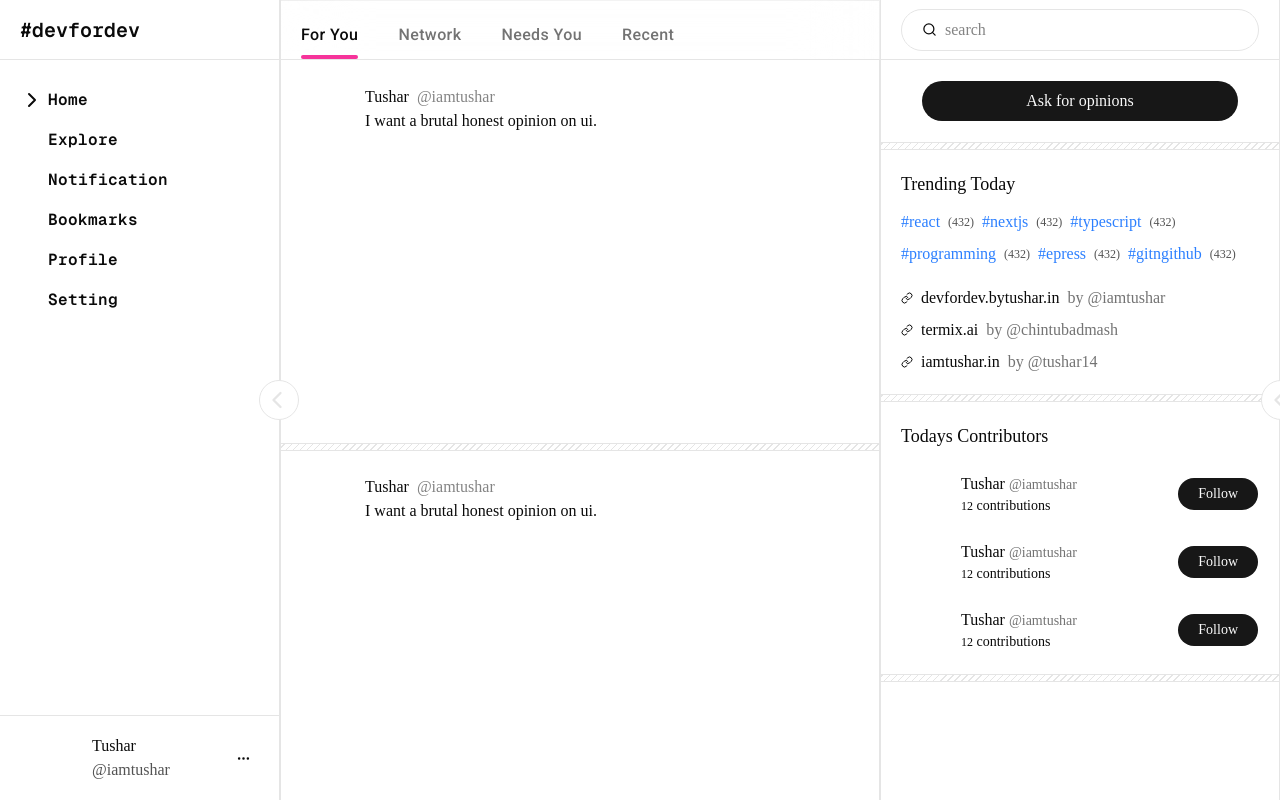
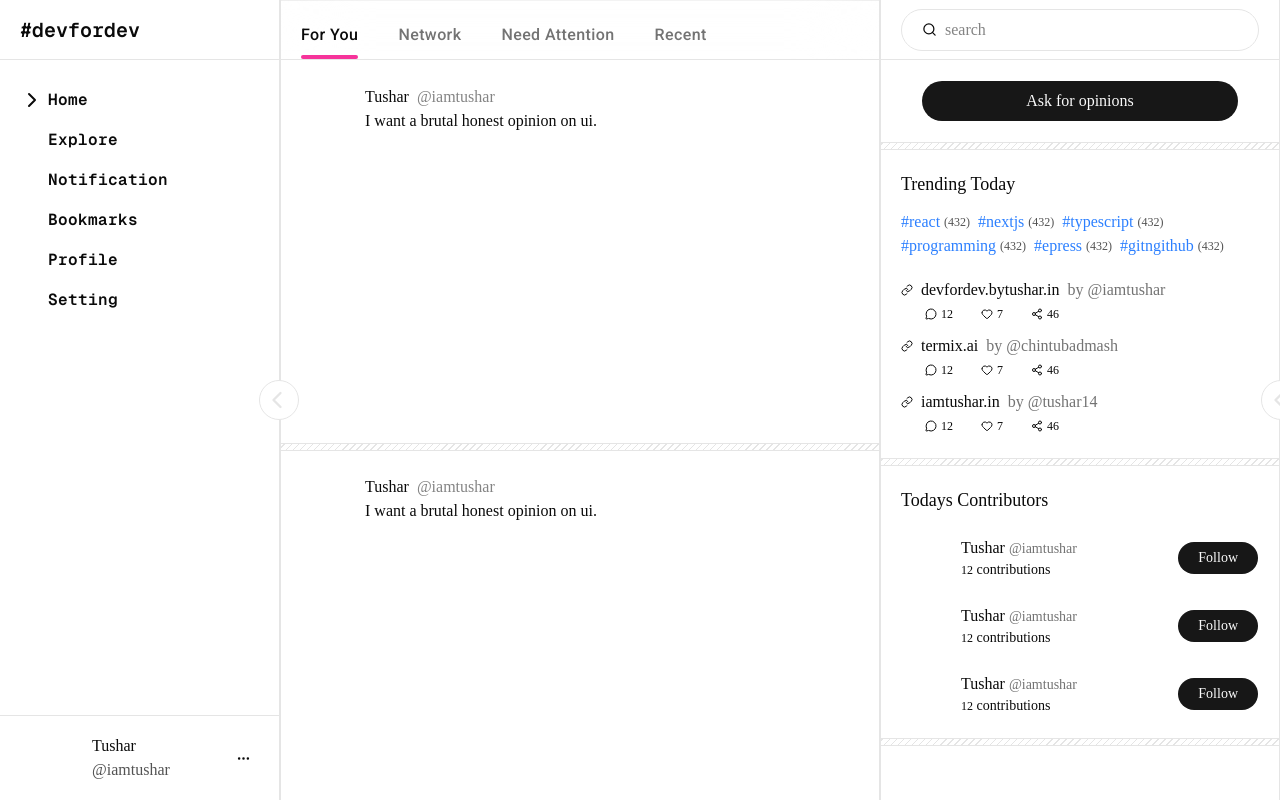
Before and after one commit to itushr/devfordev, a Next.js app: page /home in a window 1280 px wide. Built offline with nearby package versions, Linux system fonts and the light colour scheme.

Commit message:
refactor: ui fix

```diff
--- a/app/home/(leftpanel.tsx)/LeftPanel.tsx
+++ b/app/home/(leftpanel.tsx)/LeftPanel.tsx
@@ -10,7 +10,7 @@ const roboto = Roboto({
 const LeftPanel = () => {
     return (
         <div className="w-150 border pt-15">
-            <div className={`h-15 w-150 bg-background/20 backdrop-blur-2xl border-b flex items-end px-5 gap-10 tracking-wide fixed top-0 text-md ${roboto.className}`}>
+            <div className={`h-15 w-149.5 bg-background/20 backdrop-blur-2xl border-b flex items-end px-5 gap-10 tracking-wide fixed top-0 text-md ${roboto.className}`}>
                 <div className="pb-3 relative">
                     For You
                     <div className="h-1 w-full bg-pink-500 absolute bottom-0 rounded-full"></div>
@@ -19,7 +19,7 @@ const LeftPanel = () => {
                     Network
                 </div>
                 <div className="pb-3 text-muted-foreground">
-                    Needs You
+                    Need Attention
                 </div>
                 <div className="pb-3 text-muted-foreground">
                     Recent
--- a/app/home/(rightpanel)/Trending.tsx
+++ b/app/home/(rightpanel)/Trending.tsx
@@ -1,51 +1,90 @@
-import { Link } from 'lucide-react'
+import { Heart, Link, MessageCircle, Share2 } from 'lucide-react'
 
 const Trending = () => {
   return (
     <div className="p-5">
       <p className="text-lg">Trending Today</p>
-      <div className="flex flex-wrap gap-2 mt-3">
-        <div className="flex items-center gap-x-2 group cursor-pointer">
+      <div className="flex flex-wrap gap-x-2 gap-y-0 mt-3">
+        <div className="flex items-center gap-x-1 group cursor-pointer">
           <div className="text-blue-500 group-hover:underline">#react</div>
-          <div className="text-xs text-foreground/70">(432)</div>
+          <div className="text-xs text-foreground/70 group-hover:underline">(432)</div>
         </div>
-        <div className="flex items-center gap-x-2 group cursor-pointer">
+        <div className="flex items-center gap-x-1 group cursor-pointer">
           <div className="text-blue-500 group-hover:underline">#nextjs</div>
-          <div className="text-xs text-foreground/70">(432)</div>
+          <div className="text-xs text-foreground/70 group-hover:underline">(432)</div>
         </div>
-        <div className="flex items-center gap-x-2 group cursor-pointer">
+        <div className="flex items-center gap-x-1 group cursor-pointer">
           <div className="text-blue-500 group-hover:underline">#typescript</div>
-          <div className="text-xs text-foreground/70">(432)</div>
+          <div className="text-xs text-foreground/70 group-hover:underline">(432)</div>
         </div>
-        <div className="flex items-center gap-x-2 group cursor-pointer">
+        <div className="flex items-center gap-x-1 group cursor-pointer">
           <div className="text-blue-500 group-hover:underline">#programming</div>
-          <div className="text-xs text-foreground/70">(432)</div>
+          <div className="text-xs text-foreground/70 group-hover:underline">(432)</div>
         </div>
-        <div className="flex items-center gap-x-2 group cursor-pointer">
+        <div className="flex items-center gap-x-1 group cursor-pointer">
           <div className="text-blue-500 group-hover:underline">#epress</div>
-          <div className="text-xs text-foreground/70">(432)</div>
+          <div className="text-xs text-foreground/70 group-hover:underline">(432)</div>
         </div>
-        <div className="flex items-center gap-x-2 group cursor-pointer">
+        <div className="flex items-center gap-x-1 group cursor-pointer">
           <div className="text-blue-500 group-hover:underline">#gitngithub</div>
-          <div className="text-xs text-foreground/70">(432)</div>
+          <div className="text-xs text-foreground/70 group-hover:underline">(432)</div>
         </div>
       </div>
 
       <div className="mt-5 flex flex-col gap-2">
-        <div className="flex items-center gap-x-2 hover:text-muted-foreground cursor-pointer">
+        <div className="group cursor-pointer">
+          <div className="flex items-center gap-x-2">
             <Link size={12} />
-          <div className="">devfordev.bytushar.in</div>
+            <div className="group-hover:underline">devfordev.bytushar.in</div>
             <div className="text-muted-foreground">by @iamtushar</div>
           </div>
-        <div className="flex items-center gap-x-2 hover:text-muted-foreground cursor-pointer">
+          <div className="flex items-center gap-7 pl-6 py-1">
+            <div className="flex items-center gap-1">
+              <MessageCircle size={12} /><span className="text-xs">12</span>
+            </div>
+            <div className="flex items-center gap-1">
+              <Heart size={12} /><span className="text-xs">7</span>
+            </div>
+            <div className="flex items-center gap-1">
+              <Share2 size={12} /><span className="text-xs">46</span>
+            </div>
+          </div>
+        </div>
+        <div className="group cursor-pointer">
+          <div className="flex items-center gap-x-2">
             <Link size={12} />
-          <div className="">termix.ai</div>
+            <div className="group-hover:underline">termix.ai</div>
             <div className="text-muted-foreground">by @chintubadmash</div>
           </div>
-        <div className="flex items-center gap-x-2 hover:text-muted-foreground cursor-pointer">
+          <div className="flex items-center gap-7 pl-6 py-1">
+            <div className="flex items-center gap-1">
+              <MessageCircle size={12} /><span className="text-xs">12</span>
+            </div>
+            <div className="flex items-center gap-1">
+              <Heart size={12} /><span className="text-xs">7</span>
+            </div>
+            <div className="flex items-center gap-1">
+              <Share2 size={12} /><span className="text-xs">46</span>
+            </div>
+          </div>
+        </div>
+        <div className="group cursor-pointer">
+          <div className="flex items-center gap-x-2">
             <Link size={12} />
-          <div className="">iamtushar.in</div>
+            <div className="group-hover:underline">iamtushar.in</div>
             <div className="text-muted-foreground">by @tushar14</div>
+          </div>
+          <div className="flex items-center gap-7 pl-6 py-1">
+            <div className="flex items-center gap-1">
+              <MessageCircle size={12} /><span className="text-xs">12</span>
+            </div>
+            <div className="flex items-center gap-1">
+              <Heart size={12} /><span className="text-xs">7</span>
+            </div>
+            <div className="flex items-center gap-1">
+              <Share2 size={12} /><span className="text-xs">46</span>
+            </div>
+          </div>
         </div>
       </div>
     </div>
--- a/app/home/page.tsx
+++ b/app/home/page.tsx
@@ -1,7 +1,7 @@
 import Sidebar from "@/components/sidebar/Sidebar"
 import LeftPanel from "./(leftpanel.tsx)/LeftPanel"
 import RightPanel from "./(rightpanel)/RightPanel"
-import NotificationPanel from "@/components/NotificationPanel"
+import NotificationPanel from "@/components/ActivitiesPanel"
 
 const Home = () => {
     return (
--- a/components/NotificationPanel.tsx
+++ b/components/ActivitiesPanel.tsx
@@ -12,7 +12,7 @@ const NotificationPanel = () => {
                 className="border-l w-70 bg-background sticky top-0 h-dvh font-mono"
                 style={{ display: isOpen ? "block" : "none" }}>
                 <div className="h-15 border-b flex items-center px-5">
-                    Notifications
+                    Activities
                 </div>
                 <div
                     className="size-10 bg-background rounded-full border absolute top-1/2 -translate-1/2 flex items-center justify-center cursor-pointer group hover:border-muted-foreground"
```
Lines whose indentation alone changed are shown as unchanged.
